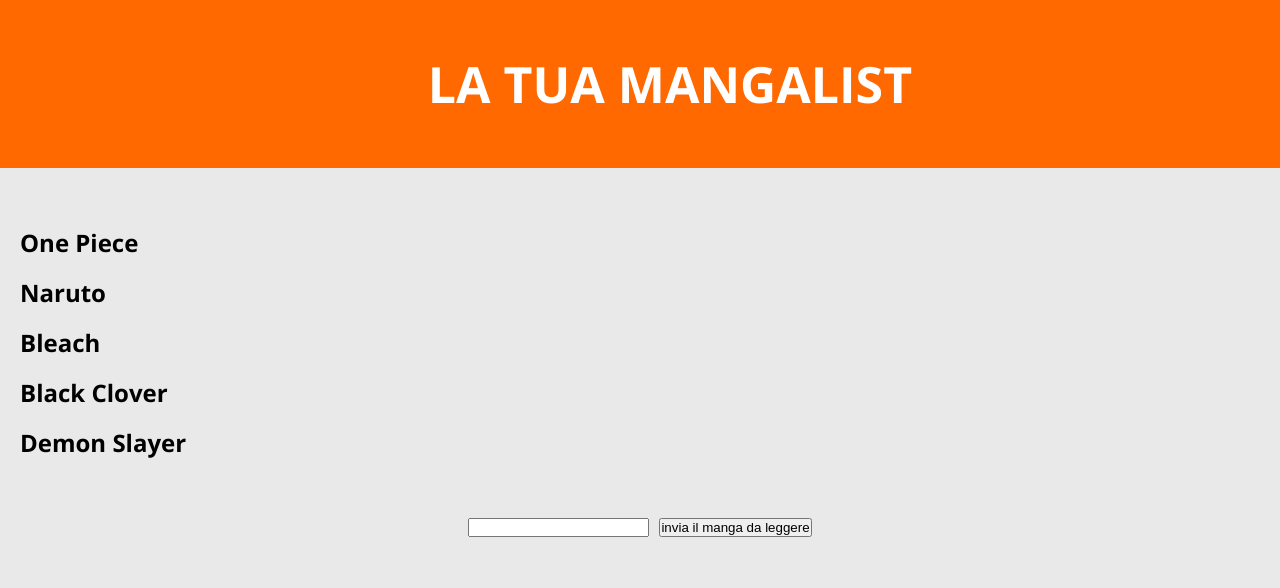
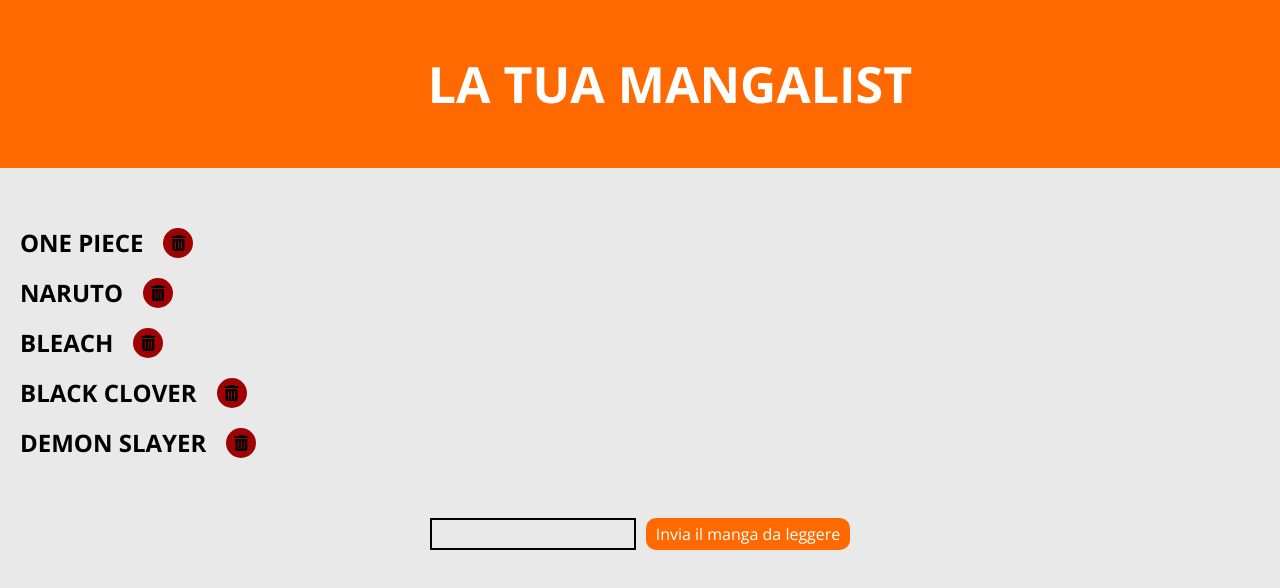
Before and after one commit to VincenzoTulimieri/react-form, a React (Vite) app: page / in a window 1280 px wide. Shown: the top 588 px of the page. Built offline with nearby package versions, Linux system fonts and the light colour scheme.

Commit message:
feat: esercizio completato

```diff
--- a/index.html
+++ b/index.html
@@ -11,6 +11,10 @@
   <link rel="preconnect" href="https://fonts.gstatic.com" crossorigin>
   <link href="https://fonts.googleapis.com/css2?family=Open+Sans:ital,wght@0,300..800;1,300..800&display=swap"
     rel="stylesheet">
+  <!-- font awsome -->
+  <link rel="stylesheet" href="https://cdnjs.cloudflare.com/ajax/libs/font-awesome/6.7.2/css/all.min.css"
+    integrity="sha512-Evv84Mr4kqVGRNSgIGL/F/aIDqQb7xQ2vcrdIwxfjThSH8CSR7PBEakCr51Ck+w+/U6swU2Im1vVX0SVk9ABhg=="
+    crossorigin="anonymous" referrerpolicy="no-referrer" />
 </head>
 
 <body>
--- a/src/components/Main/Main.jsx
+++ b/src/components/Main/Main.jsx
@@ -2,32 +2,38 @@
 import { useState } from 'react'
 
 export default function Main(props){
-    const {mangaList} = props
     const[manga, setManga]= useState('')
-    console.log(mangaList)
+    const [mangaList, setNewMangaList] = useState(props.mangaList)
 
     function sendForm (event){
         event.preventDefault();
-        console.log(manga)
-        const newMangaList =[...mangaList,manga]
+        const newMangaList =[...mangaList,{title:manga}]
         console.log(newMangaList)
-        setManga(newMangaList)
+        setNewMangaList(newMangaList)
+        setManga('')
 
     }
+
+    function deleteManga(indexManga){
+        const deleteMangaArray = mangaList.filter((manga ,index) => indexManga !== index)
+        setNewMangaList(deleteMangaArray)
+    }
+
 
     return(
         <main>
             <div className="container">
                 <ul className="manga-list">
-                    {mangaList.map(manga =>(
+                    {mangaList.map((manga,index) =>(
                         <li key={manga.id} >
                             <h2>{manga.title}</h2>
+                            <button className='btn-list' onClick={()=> deleteManga(index)}><i className="fa-solid fa-trash-can"></i></button>
                         </li>
                     ))}
                 </ul>
                 <form action="" className="form-container" onSubmit={sendForm}>
-                    <input type="text" value={manga} onChange={event=> setManga(event.target.value)}/>
-                    <button>invia il manga da leggere</button>
+                    <input required type="text" value={manga} onChange={event=> setManga(event.target.value)} className='input-form' />
+                    <button className='btn-form'>Invia il manga da leggere</button>
                 </form>
             </div>
         </main>
--- a/src/index.css
+++ b/src/index.css
@@ -10,6 +10,13 @@
 }
 ul{
   list-style: none;
+}
+button{
+  all: unset;
+}
+button:hover{
+  cursor: pointer;
+  filter: brightness(1.4);
 }
 
 /* container */
@@ -36,9 +43,36 @@
   line-height: 50px;
   margin-bottom: 50px;
 }
+.manga-list h2{
+  text-transform: uppercase;
+}
+.manga-list li{
+  display: flex;
+  gap: 20px;
+  align-items: center;
+}
+.btn-list{
+  display: flex;
+  justify-content: center;
+  align-items: center;
+  width: 30px;
+  height: 30px;
+  border-radius: 50%;
+  background-color: #9e0202;
+}
 
 .form-container{
   display: flex;
   justify-content: center;
   gap: 10px;
 }
+.btn-form{
+  background-color: #ff6900;
+  color: #ffffff;
+  padding: 5px 10px 5px 10px;
+  border-radius: 10px;
+}
+.input-form{
+  all: unset;
+  border: 2px solid black;
+}
```
